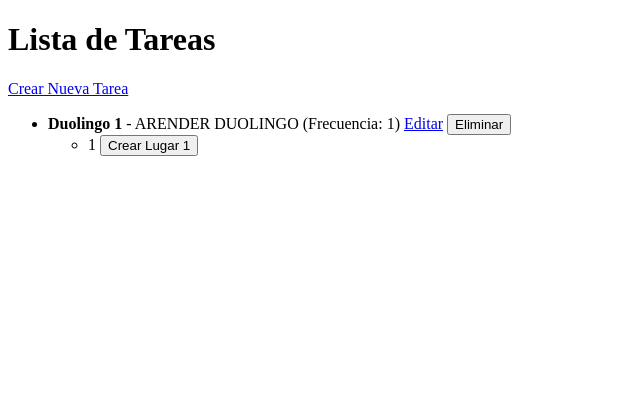
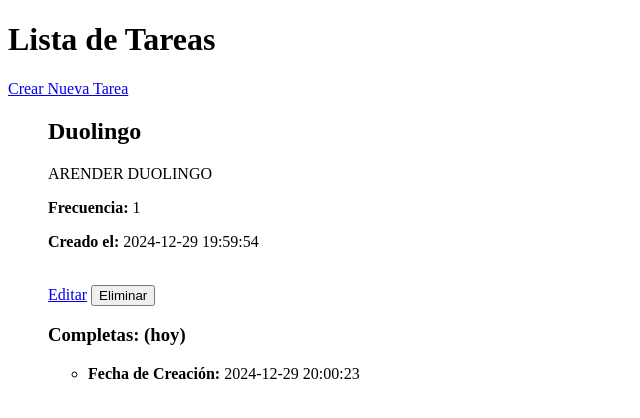
Before and after one commit to titooDiaz/HABITS, a Flask app: page / in a window 1280 px wide. Shown: the top 418 px of the page, without its empty margins (0-640 px from the left). Run offline with Flask 3, Linux system fonts and the light colour scheme.

Commit message:
create templates 🌄

```diff
--- a/templates/index.html
+++ b/templates/index.html
@@ -9,26 +9,45 @@
     <h1>Lista de Tareas</h1>
     <a href="/create">Crear Nueva Tarea</a>
     <ul>
+
         {% for task in tasks %}
-            <li>
-                <strong>{{ task.name }} {{task.id}}</strong> - {{ task.description }} (Frecuencia: {{ task.frequency }})
+            <div>
+                <h2>{{ task.name }}</h2>
+                <p>{{ task.description }}</p>
+                <p><strong>Frecuencia:</strong> {{ task.frequency }}</p>
+                <p><strong>Creado el:</strong> {{ task.created_at }}</p>
+
+                <br>
+
                 <a href="/edit/{{ task.id }}">Editar</a>
                 <form action="/delete/{{ task.id }}" method="POST" style="display:inline;">
                     <button type="submit">Eliminar</button>
                 </form>
-                <br>
+
+                <h3>Completas: (hoy)</h3>
                 <ul>
-                    {% for i in range(task.frequency) %}
+                    {% for i in range(task.frequency - task.dailies | length) %}
                         <li>
-                            <!-- Botón para crear un nuevo lugar (TaskDaily) relacionado con esta tarea -->
+                            <!-- Botón para crear una nueva tarea diaria -->
                             {{ i + 1 }}
                             <form action="/create_lugar/{{ task.id }}" method="POST" style="display:inline;">
-                                <button type="submit">Crear Lugar {{ i + 1 }}</button>
+                                <button type="submit">Hecho? {{ i + 1 }}</button>
                             </form>
                         </li>
                     {% endfor %}
+
+                    <!-- Mostrar las tareas diarias existentes -->
+                    {% for daily in task.dailies %}
+                        <li>
+                            <strong>Fecha de Creación:</strong> {{ daily.created_at }}
+                        </li>
+                    {% else %}
+                        <li>No hay tareas diarias asociadas.</li>
+                    {% endfor %}
                 </ul>
-            </li>
+            </div>
+        {% else %}
+            <p>No hay tareas disponibles.</p>
         {% endfor %}
 
     </ul>
```
Also changed, not shown: instance/app.db.
